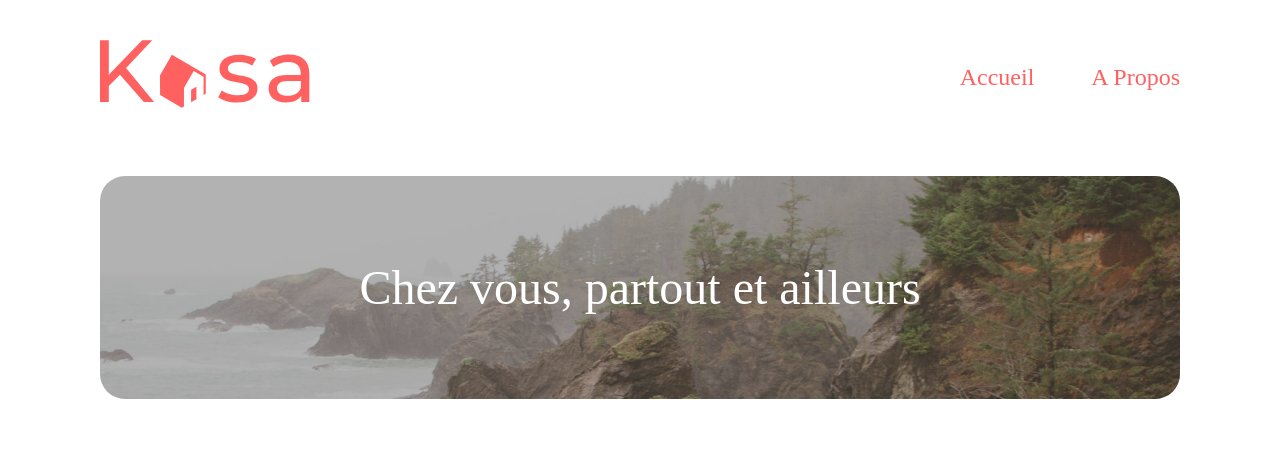
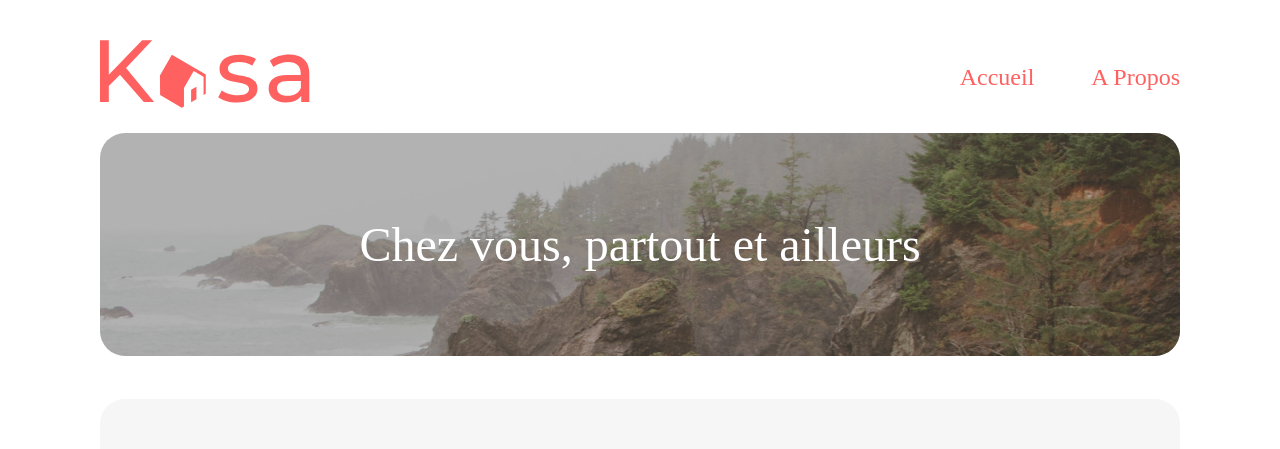
Before and after one commit to farrahtor/Kaza, a React (Create React App) app: page / in a window 1280 px wide. Shown: the top 449 px of the page. Built offline with nearby package versions, Linux system fonts and the light colour scheme; grey boxes are pictures that could not be loaded.

Commit message:
correction banner reponsive

```diff
--- a/src/assets/sass/desktop/Banner.scss
+++ b/src/assets/sass/desktop/Banner.scss
@@ -2,16 +2,15 @@
 @import "../utils/mixin";
 
 .Banner {
-  height: 111px;
+  height: 100%;
   border-radius: 25px;
   position: relative;
-  @include break-point(tablet) {
-    height: 150px;
-  }
-  @include break-point(desktop) {
-    margin: 43px 0;
-    height: 223px;
-  }
+  // @include break-point(tablet) {
+  //   height: 223px;
+  // }
+  // @include break-point(desktop) {
+  //   height: 223px;
+  // }
   &-img {
     width: 100%;
     height: 100%;
--- a/src/assets/sass/routes/Home.scss
+++ b/src/assets/sass/routes/Home.scss
@@ -1,15 +1,25 @@
 @import "../utils/variables";
 @import "../utils/mixin";
 
-.Home-section {
+.Home {
   min-height: 1095px;
+  margin-bottom: 100px;
 
-  margin-bottom: 100px;
   @include flex-column;
   gap: 20px;
 
-  &-houseCard {
-    margin-top: 20px;
+  @include break-point(tablet) {
+    gap: 43px;
+  }
+  //Banner
+  &-section-banner {
+    height: 111px;
+    @include break-point(tablet) {
+      height: 223px;
+    }
+  }
+
+  &-section-houseCard {
     background: $bg-color;
     border-radius: 25px;
     @include flex-column;
--- a/src/components/routes/Home.jsx
+++ b/src/components/routes/Home.jsx
@@ -6,7 +6,7 @@ import { HouseCard } from "../desktop/HouseCard";
 
 export const Home = () => {
   return (
-    <div className="Home-section">
+    <div className="Home">
       <section className="Home-section-banner">
         <Banner image={HomeImg} content={"Chez vous, partout et ailleurs"} />
       </section>
```
